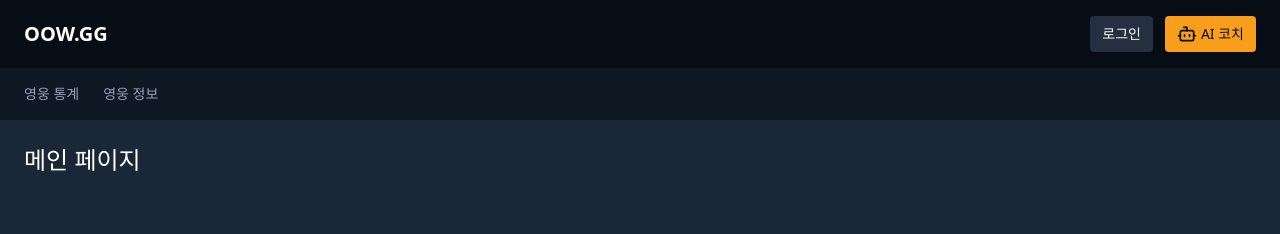
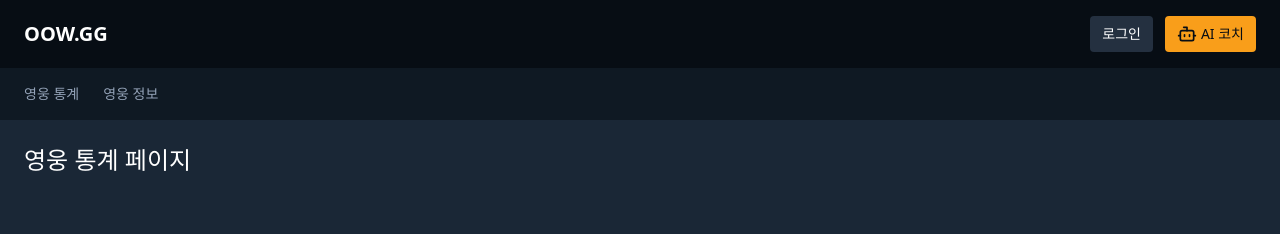
Before and after one commit to oow-project/oow-frontend, a React (Vite) app: page /stats in a window 1280 px wide. Shown: the top 234 px of the page. Built offline with nearby package versions, Linux system fonts and the light colour scheme.

Commit message:
feat: 라우팅 설정 및 페이지 컴포넌트 추가

```diff
--- a/src/App.tsx
+++ b/src/App.tsx
@@ -1,9 +1,7 @@
-import { Layout } from "./components/Layout";
+import { RouterProvider } from "react-router";
+
+import { router } from "./router";
 
 export const App = () => {
-  return (
-    <Layout>
-      <h1 className="text-2xl text-oow-white">메인 페이지</h1>
-    </Layout>
-  );
+  return <RouterProvider router={router} />;
 };
--- a/src/components/Header.tsx
+++ b/src/components/Header.tsx
@@ -1,11 +1,12 @@
 import { Bot } from "lucide-react";
+import { Link } from "react-router";
 
 export const Header = () => {
   return (
     <header className="flex items-center justify-between px-4 py-3 md:px-6 md:py-4 bg-oow-navy-900">
-      <a href="/">
+      <Link to="/">
         <h1 className="text-lg md:text-xl font-bold text-oow-white">OOW.GG</h1>
-      </a>
+      </Link>
       <div className="flex items-center gap-2 md:gap-3">
         <button
           className="flex items-center gap-1 px-2 py-1.5 md:px-3 md:py-2 rounded bg-oow-navy-600 text-xs md:text-sm font-medium
--- a/src/components/Layout.tsx
+++ b/src/components/Layout.tsx
@@ -1,19 +1,17 @@
-import type { ReactNode } from "react";
+import { Outlet } from "react-router";
 
 import { Footer } from "./Footer";
 import { Header } from "./Header";
 import { Nav } from "./Nav";
 
-interface LayoutProps {
-  children: ReactNode;
-}
-
-export const Layout = ({ children }: LayoutProps) => {
+export const Layout = () => {
   return (
     <div className="flex min-h-screen flex-col bg-oow-navy-700">
       <Header />
       <Nav />
-      <main className="flex-1 p-4 md:p-6">{children}</main>
+      <main className="flex-1 p-4 md:p-6">
+        <Outlet />
+      </main>
       <Footer />
     </div>
   );
--- a/src/components/Nav.tsx
+++ b/src/components/Nav.tsx
@@ -1,12 +1,14 @@
+import { Link } from "react-router";
+
 export const Nav = () => {
   return (
     <nav className="flex gap-4 md:gap-6 px-4 md:px-6 py-3 md:py-4 bg-oow-navy-800">
-      <a href="/" className="text-sm text-oow-gray">
+      <Link to="/stats" className="text-sm text-oow-gray">
         영웅 통계
-      </a>
-      <a href="/" className="text-sm text-oow-gray">
+      </Link>
+      <Link to="/heroes" className="text-sm text-oow-gray">
         영웅 정보
-      </a>
+      </Link>
     </nav>
   );
 };
--- /dev/null
+++ b/src/pages/HeroDetail.tsx
@@ -0,0 +1,3 @@
+export const HeroDetail = () => {
+  return <h1 className="text-2xl text-oow-white">영웅 상세 페이지</h1>;
+};
--- /dev/null
+++ b/src/pages/Heroes.tsx
@@ -0,0 +1,3 @@
+export const Heroes = () => {
+  return <h1 className="text-2xl text-oow-white">영웅 정보 페이지</h1>;
+};
--- /dev/null
+++ b/src/pages/HeroesStats.tsx
@@ -0,0 +1,3 @@
+export const HeroesStats = () => {
+  return <h1 className="text-2xl text-oow-white">영웅 통계 페이지</h1>;
+};
--- /dev/null
+++ b/src/pages/Home.tsx
@@ -0,0 +1,3 @@
+export const Home = () => {
+  return <h1 className="text-2xl text-oow-white">메인 페이지</h1>;
+};
--- /dev/null
+++ b/src/router.tsx
@@ -0,0 +1,19 @@
+import { createBrowserRouter } from "react-router";
+
+import { Layout } from "./components/Layout";
+import { HeroDetail } from "./pages/HeroDetail";
+import { Heroes } from "./pages/Heroes";
+import { HeroesStats } from "./pages/HeroesStats";
+import { Home } from "./pages/Home";
+
+export const router = createBrowserRouter([
+  {
+    element: <Layout />,
+    children: [
+      { path: "/", element: <Home /> },
+      { path: "/stats", element: <HeroesStats /> },
+      { path: "/heroes", element: <Heroes /> },
+      { path: "/heroes/:heroKey", element: <HeroDetail /> },
+    ],
+  },
+]);
```
